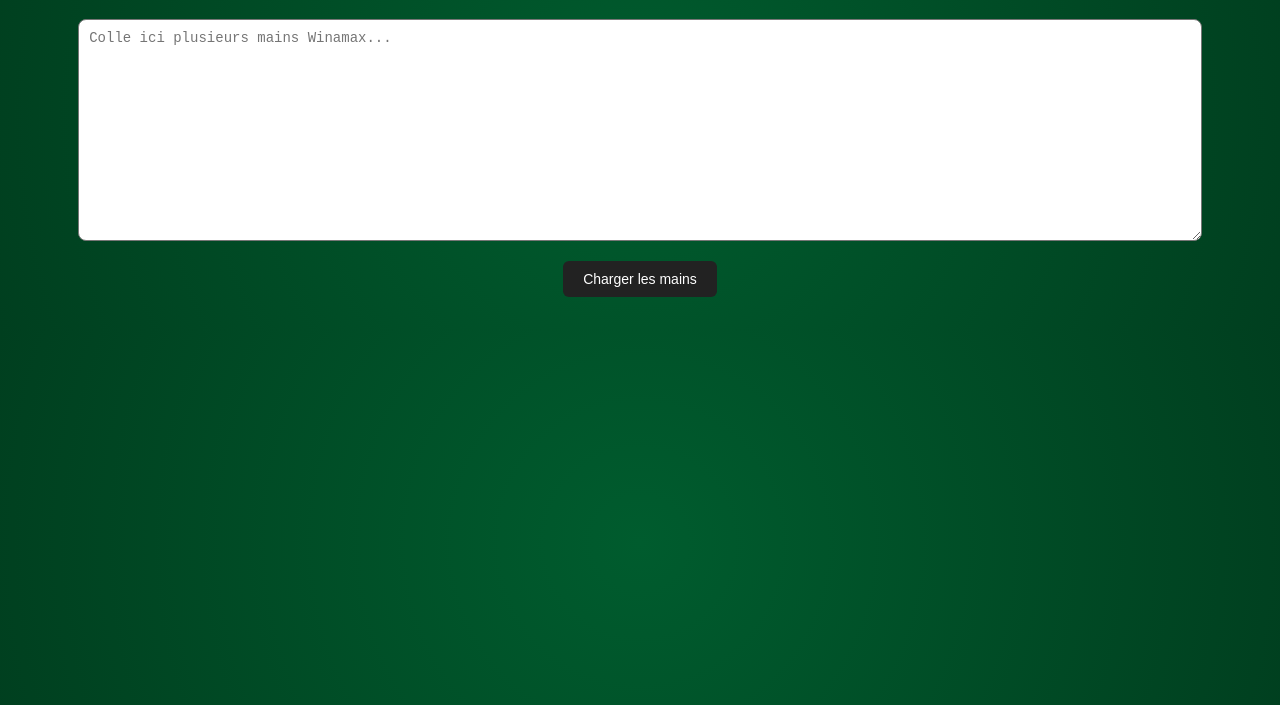
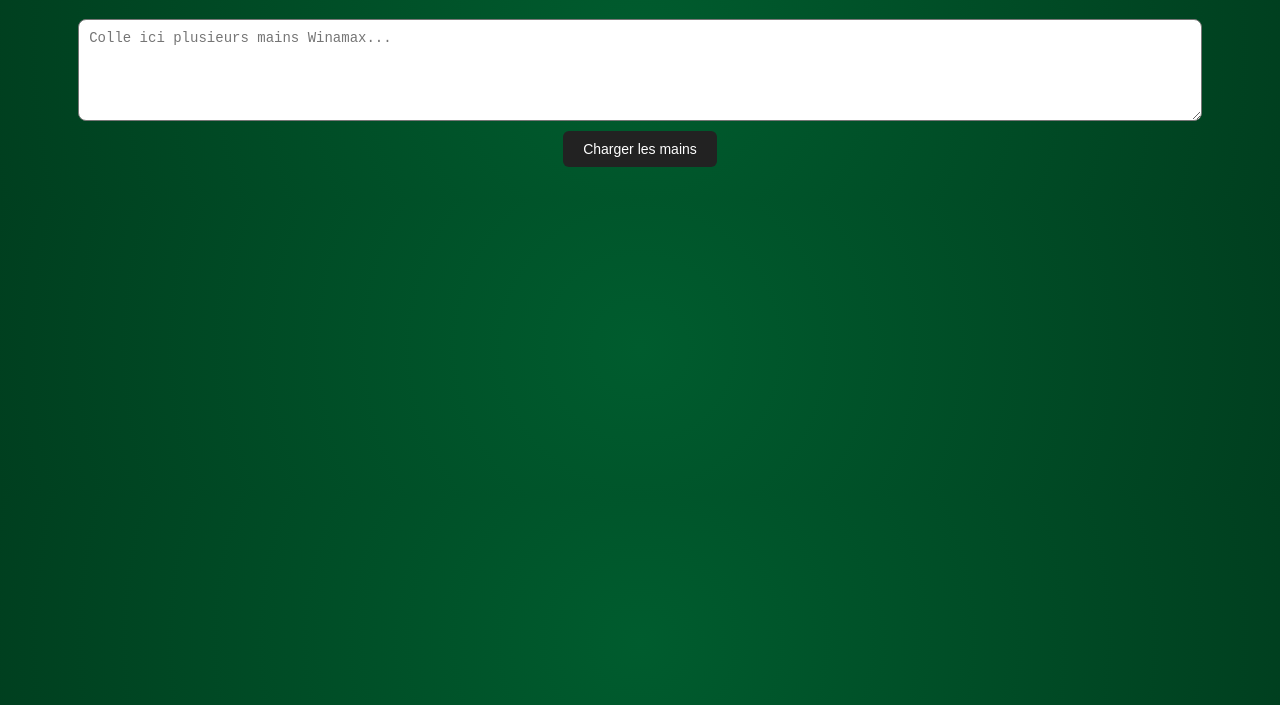
Before and after one commit to stephsteph94/poker-replayer, a plain HTML site: page index.html in a window 1280 px wide. Shown: the part 95-800 px from the top of the page. Drawn offline with Linux system fonts and the light colour scheme.

Commit message:
Update index.html

```diff
--- a/index.html
+++ b/index.html
@@ -14,8 +14,7 @@
 
 textarea {
   width: 90%;
-      height: 200px;
-      margin-bottom: 10px;
+  height: 80px;   /* plus fin ! */
   border-radius: 8px;
   padding: 10px;
   font-size: 14px;
```
Lines whose indentation alone changed are shown as unchanged.
